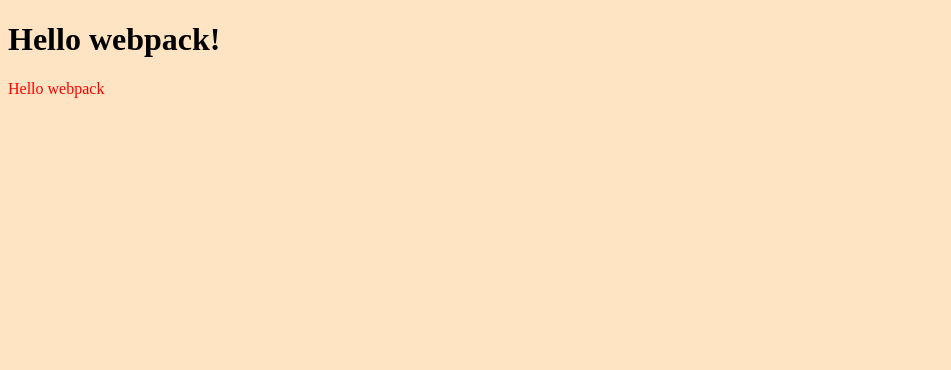
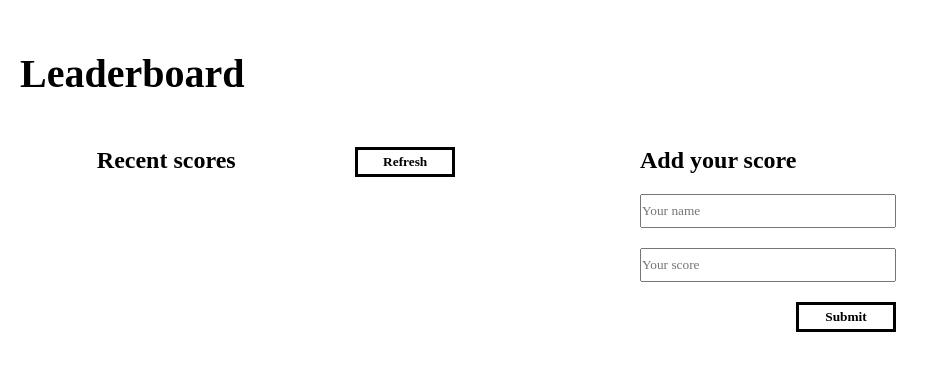
Before and after one commit to denisdiaconu/leaderboard, a website built with webpack: page src/index.html in a window 1280 px wide. Shown: the whole page, without its empty margins (0-951 px from the left). Built offline with nearby package versions, Linux system fonts and the light colour scheme.

Commit message:
Add entire html and css part

```diff
--- a/src/index.html
+++ b/src/index.html
@@ -3,9 +3,33 @@
 <head>
     <meta charset="UTF-8">
     <meta name="viewport" content="width=device-width, initial-scale=1.0">
-    <title>Wbpack Exercise</title>
+    <title>Leaderboard</title>
 </head>
 <body>
-    <h1>Hello webpack!</h1>
+    <section id="sectionTitle">
+        <h1>Leaderboard</h1>
+    </section>
+    <section id="sectionScore">
+        <div id="scoresContainer">
+            <div id="scoresTitle">
+                <h2>Recent scores</h2>
+                <button type="submit">Refresh</button>
+            </div>
+            <div id="scoreList">
+            </div>
+        </div>
+        <div id="addScoreContainer">
+            <div id="addScoreTitle">
+                <h2>Add your score</h2>
+            </div>
+            <div id="scoreInput">
+                <input type="text" class="scoreInput1" placeholder="Your name" required>
+                <input type="text" class="scoreInput2" placeholder="Your score" required>
+                <div>
+                    <button type="submit" class="addScore">Submit</button>
+                </div>
+            </div>
+        </div>
+    </section>
 </body>
 </html>
--- a/src/index.js
+++ b/src/index.js
@@ -1,14 +1 @@
-import _ from 'lodash';
 import './style.css';
-
-function component() {
-    const element = document.createElement('div');
-
-    // Lodash, now imported by this script
-    element.innerHTML = _.join(['Hello', 'webpack'], ' ');
-    element.classList.add('hello');
-
-    return element;
-  }
-
-  document.body.appendChild(component());
--- a/src/style.css
+++ b/src/style.css
@@ -1,7 +1,78 @@
-.hello {
-    color: red;
-  }
 
-body {
-    background-color: bisque;
+* {
+  margin: 0;
+  padding: 0;
+  font-family: serif;
 }
+
+#sectionScore {
+  display: grid;
+  grid-template-columns: 1fr 1fr;
+  margin-top: 50px;
+}
+
+h1 {
+  font-size: 40px;
+}
+
+#sectionTitle {
+  margin-top: 50px;
+  margin-left: 20px;
+}
+
+#scoresContainer {
+  width: 80%;
+  display: flex;
+  flex-flow: initial;
+  justify-content: center;
+}
+
+#addScoreContainer {
+  width: 80%;
+  justify-content: center;
+}
+
+#scoreInput {
+  display: flex;
+  flex-direction: column;
+  gap: 20px;
+  margin-top: 20px;
+  width: 50%;
+}
+
+#scoreInput > div {
+  width: 100%;
+  display: flex;
+  justify-content: right;
+}
+
+.scoreInput1 {
+  height: 30px;
+}
+
+.scoreInput2 {
+  height: 30px;
+}
+
+.addScore {
+  width: 100px;
+  font-weight: bold;
+  background-color: white;
+  border: 3px solid black;
+  height: 30px;
+}
+
+#scoresTitle {
+  margin-left: 40px;
+  display: flex;
+  width: 70%;
+  justify-content: space-between;
+}
+
+#scoresTitle > button {
+  width: 100px;
+  font-weight: bold;
+  background-color: white;
+  border: 3px solid black;
+  height: 30px;
+}
--- a/webpack.config.js
+++ b/webpack.config.js
@@ -7,13 +7,14 @@ module.exports = {
 
     new HtmlWebpackPlugin({
 
-      template: './src/index.html'
+      template: './src/index.html',
     }),
 
   ],
   output: {
     filename: 'main.js',
     path: path.resolve(__dirname, 'dist'),
+    publicPath: '/to-do-list/',
     clean: true,
   },
   devServer: {
```
Also changed, not shown: package.json (+9 -2 lines), dist/index.html, dist/main.js, dist/main.js.LICENSE.txt (deleted), 2 other files.
